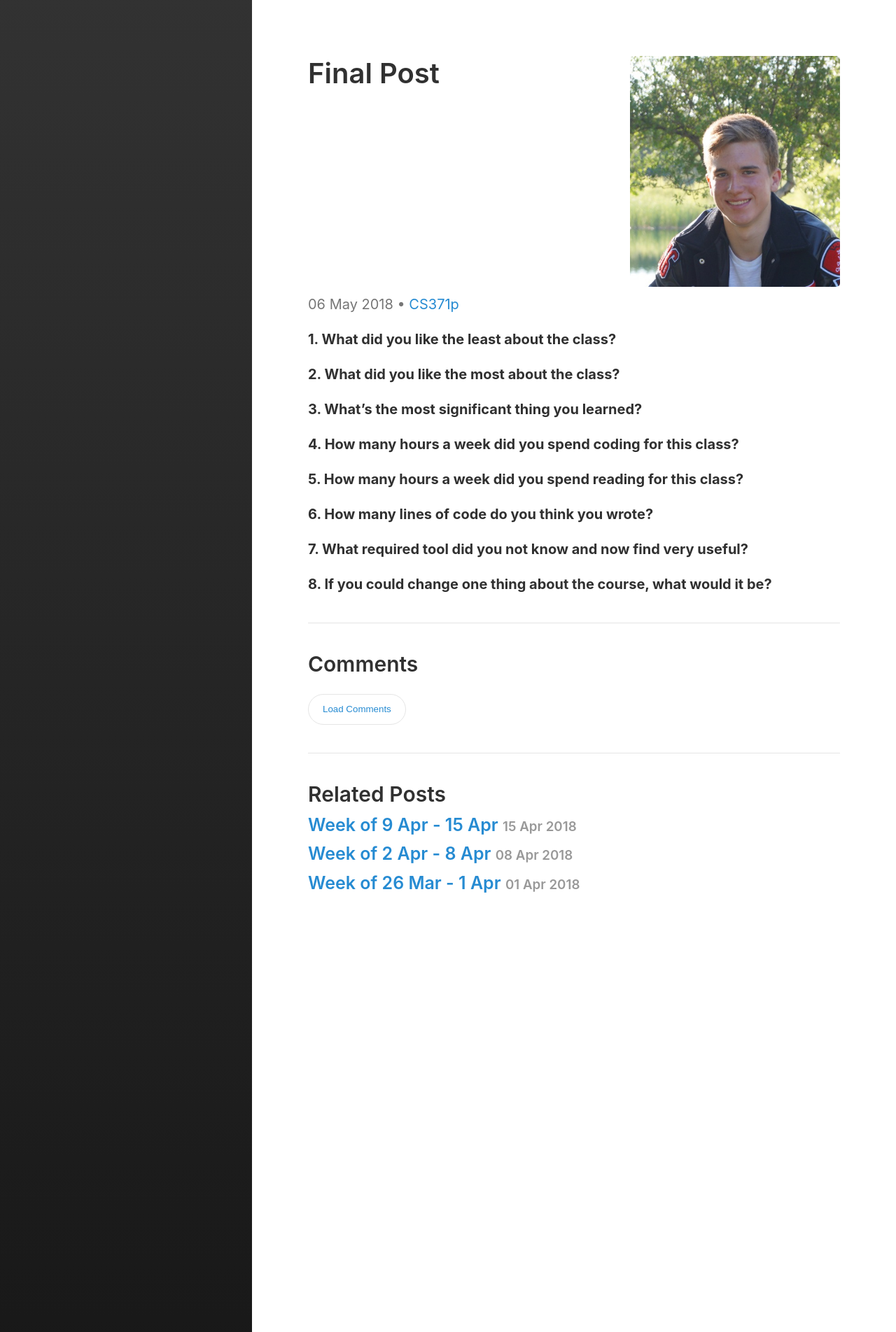
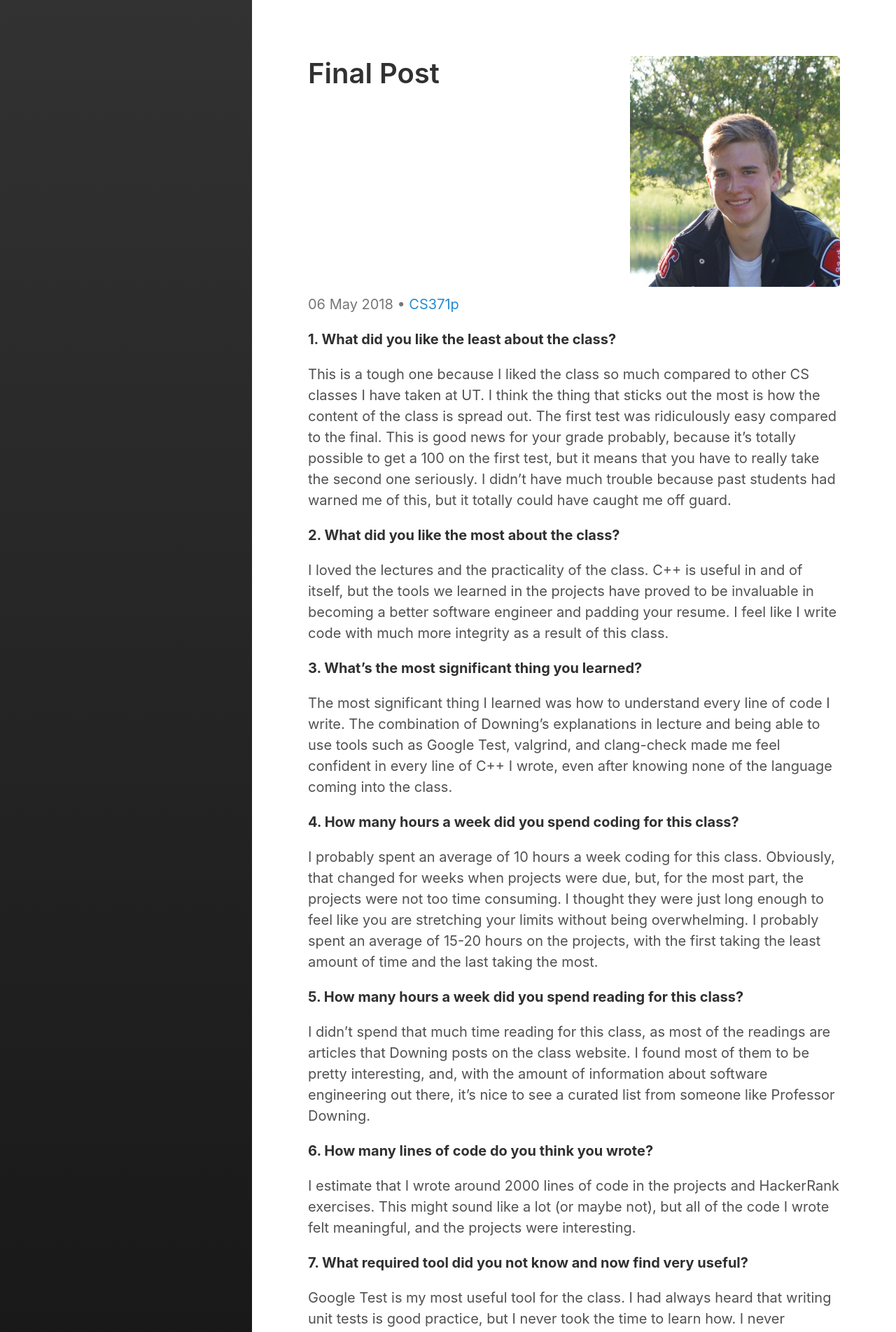
Before and after one commit to austinatchley/austinatchley.github.io, a Jekyll site: the page built from _posts/2018-05-06-oop.md, in a window 1280 px wide. Shown: the top 1904 px of the page at 70% size. Built offline with Jekyll 4.4.1, drawn with Linux system fonts in a browser that asks for light colours; some of the changed text lies outside the part shown.

Commit message:
Finished blog post

```diff
--- a/_posts/2018-05-06-oop.md
+++ b/_posts/2018-05-06-oop.md
@@ -5,30 +5,32 @@ category: CS371p
 ---
 __1. What did you like the least about the class?__
 
-
+This is a tough one because I liked the class so much compared to other CS classes I have taken at UT. I think the thing that sticks out the most is how the content of the class is spread out. The first test was ridiculously easy compared to the final. This is good news for your grade probably, because it's totally possible to get a 100 on the first test, but it means that you have to really take the second one seriously. I didn't have much trouble because past students had warned me of this, but it totally could have caught me off guard.
 
 __2. What did you like the most about the class?__
 
-
+I loved the lectures and the practicality of the class. C++ is useful in and of itself, but the tools we learned in the projects have proved to be invaluable in becoming a better software engineer and padding your resume. I feel like I write code with much more integrity as a result of this class.
 
 __3. What's the most significant thing you learned?__
 
-
+The most significant thing I learned was how to understand every line of code I write. The combination of Downing's explanations in lecture and being able to use tools such as Google Test, valgrind, and clang-check made me feel confident in every line of C++ I wrote, even after knowing none of the language coming into the class.
 
 __4. How many hours a week did you spend coding for this class?__
 
-
+I probably spent an average of 10 hours a week coding for this class. Obviously, that changed for weeks when projects were due, but, for the most part, the projects were not too time consuming. I thought they were just long enough to feel like you are stretching your limits without being overwhelming. I probably spent an average of 15-20 hours on the projects, with the first taking the least amount of time and the last taking the most.
 
 __5. How many hours a week did you spend reading for this class?__
 
-
+I didn't spend that much time reading for this class, as most of the readings are articles that Downing posts on the class website. I found most of them to be pretty interesting, and, with the amount of information about software engineering out there, it's nice to see a curated list from someone like Professor Downing.
 
 __6. How many lines of code do you think you wrote?__
 
-
+I estimate that I wrote around 2000 lines of code in the projects and HackerRank exercises. This might sound like a lot (or maybe not), but all of the code I wrote felt meaningful, and the projects were interesting.
 
 __7. What required tool did you not know and now find very useful?__
 
-
+Google Test is my most useful tool for the class. I had always heard that writing unit tests is good practice, but I never took the time to learn how. I never imagined it would be as easy as it is, and I am much more confident in the code I write if I know it passes the tests.
 
 __8. If you could change one thing about the course, what would it be?__
+
+I think I would change the class to maybe have a single Java project at the end of the semester. We drew many comparisons to Java, but now I feel like I write much better C++ than Java because Downing has explained how C++ works so well. If we did a single Java project, I feel that it would double the breadth of my comfortability without sacrificing much time.
```
